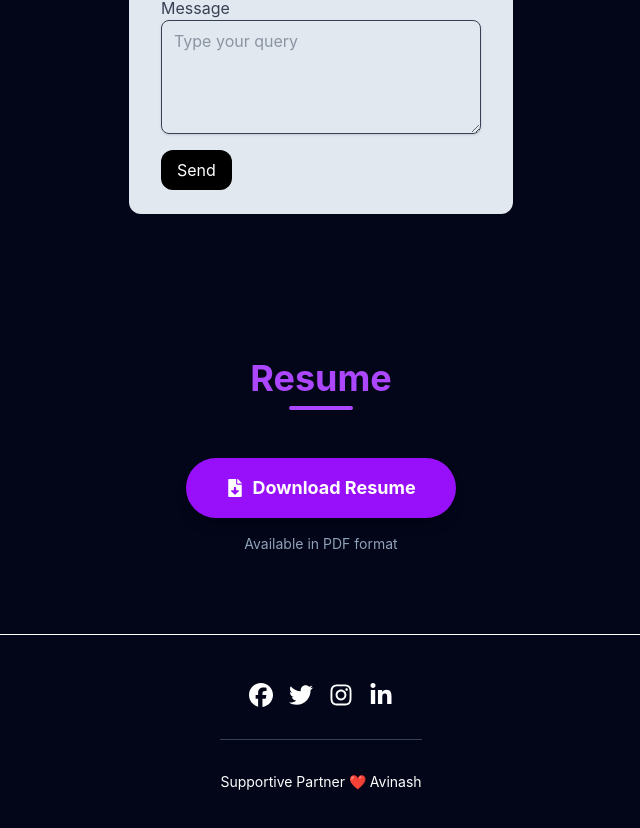
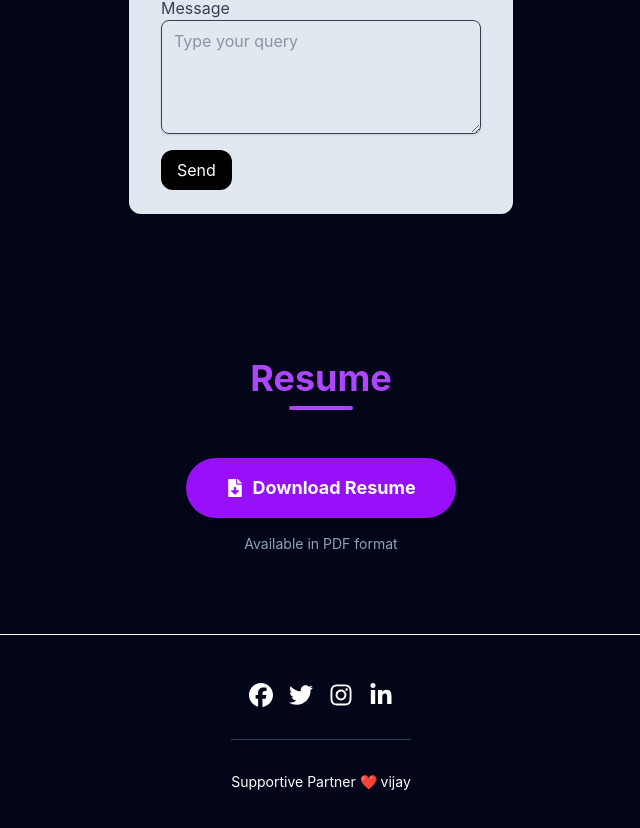
Before and after one commit to avinashmahto591/vijay__port, a React app: page / in a window 1280 px wide. Shown: the part 3136-3964 px from the top of the page, without its empty margins (319-959 px from the left). Built offline with nearby package versions, Linux system fonts and the light colour scheme; the HTML template or start-up script is replaced by a standard one.

Commit message:
Update Footer.jsx

```diff
--- a/src/components/Footer.jsx
+++ b/src/components/Footer.jsx
@@ -19,7 +19,7 @@
               <FaLinkedinIn size={24} />
             </div>
             <div className="mt-8 border-t border-gray-700 pt-8 flex flex-col items-center">
-              <p className="text-sm">Supportive Partner ❤️ Avinash</p>
+              <p className="text-sm">Supportive Partner ❤️ vijay</p>
             </div>
           </div>
         </div>
```
